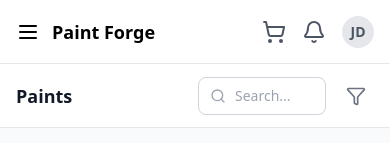
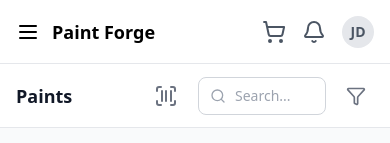
Before and after one commit to TK-Nelson/PaintForge, a React (Vite) app: page / in a window 390 px wide. Shown: the top 143 px of the page. Built offline with nearby package versions, Linux system fonts and the light colour scheme.

Commit message:
feat: Add scanner icon to PaintDashboard for mobile; remove camera option from SideMenu

```diff
--- a/src/App.jsx
+++ b/src/App.jsx
@@ -1,6 +1,6 @@
 import React, { useState, useMemo } from 'react';
 import { PaintUserProvider, usePaintUser } from './context/PaintUserContext';
-import { Search, Filter, Menu, X, ShoppingCart, Bell } from 'lucide-react';
+import { Search, Filter, Menu, X, ShoppingCart, Bell, ScanBarcode } from 'lucide-react';
 import PaintCard from './components/PaintCard';
 import SideMenu from './components/SideMenu';
 import FilterModal from './components/FilterModal';
@@ -186,6 +186,14 @@ const PaintDashboard = () => {
           <div className="bg-white border-b border-gray-200 px-4 flex items-center justify-between min-h-16 sticky top-[64px] z-30">
             <h2 className="text-lg font-semibold text-gray-900">Paints</h2>
             <div className="flex items-center space-x-3">
+              {/* Scanner icon - mobile only */}
+              <button
+                className="block lg:hidden p-2 rounded hover:bg-gray-100"
+                aria-label="Open scanner"
+                // onClick={handleScannerClick} // Add your handler here
+              >
+                <ScanBarcode className="w-6 h-6 text-gray-500" />
+              </button>
               <div className="relative w-32 sm:w-40 md:w-56 lg:w-64">
                 <Search className="absolute left-3 top-1/2 transform -translate-y-1/2 w-4 h-4 text-gray-400" />
                 <input
--- a/src/components/SideMenu.jsx
+++ b/src/components/SideMenu.jsx
@@ -62,11 +62,6 @@ const SideMenu = ({
               id: 'favorites',
               label: 'Favorites',
               icon: '❤️'
-            },
-            {
-              id: 'camera',
-              label: 'Camera',
-              icon: '📷'
             }
           ].map(item => (
             <button
```
